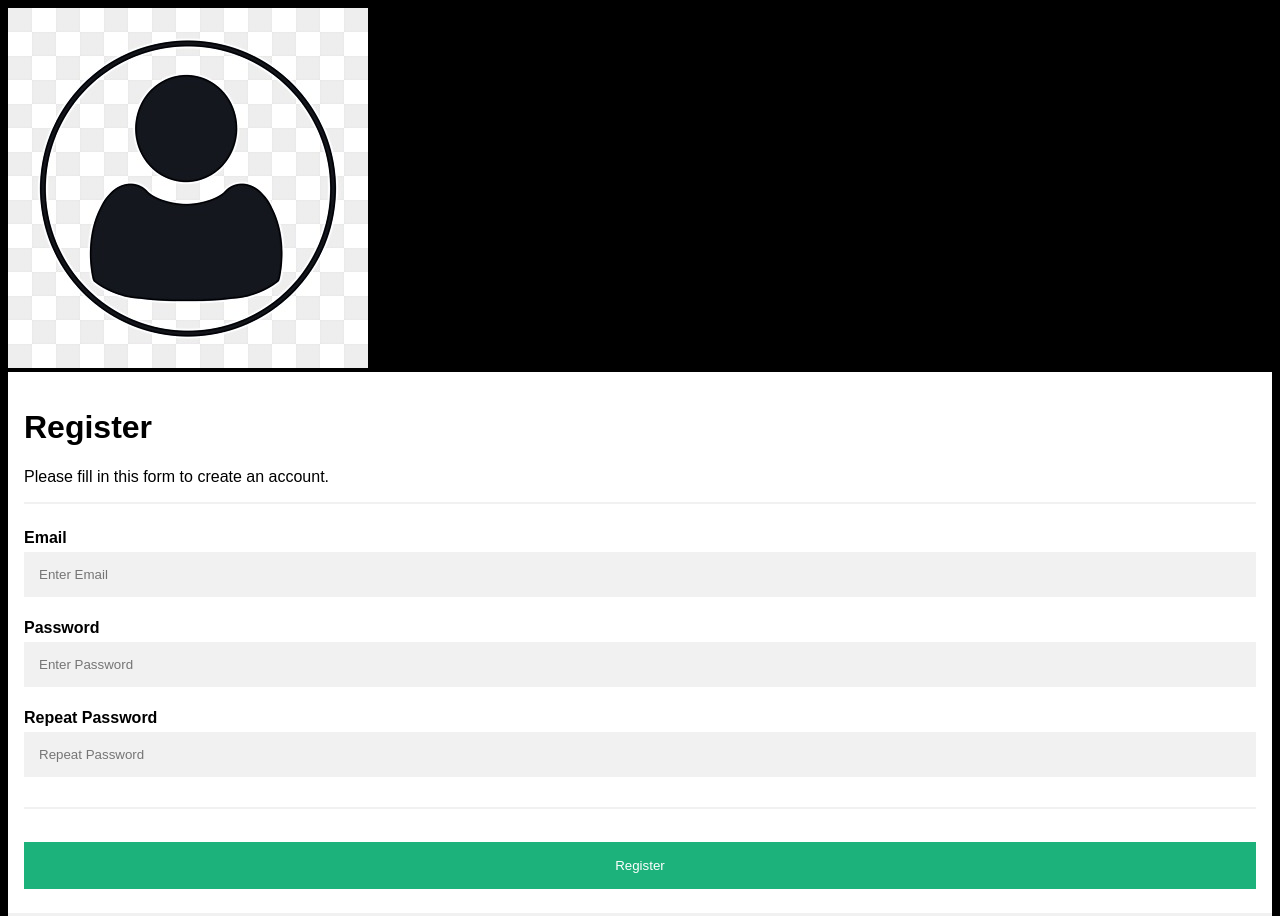
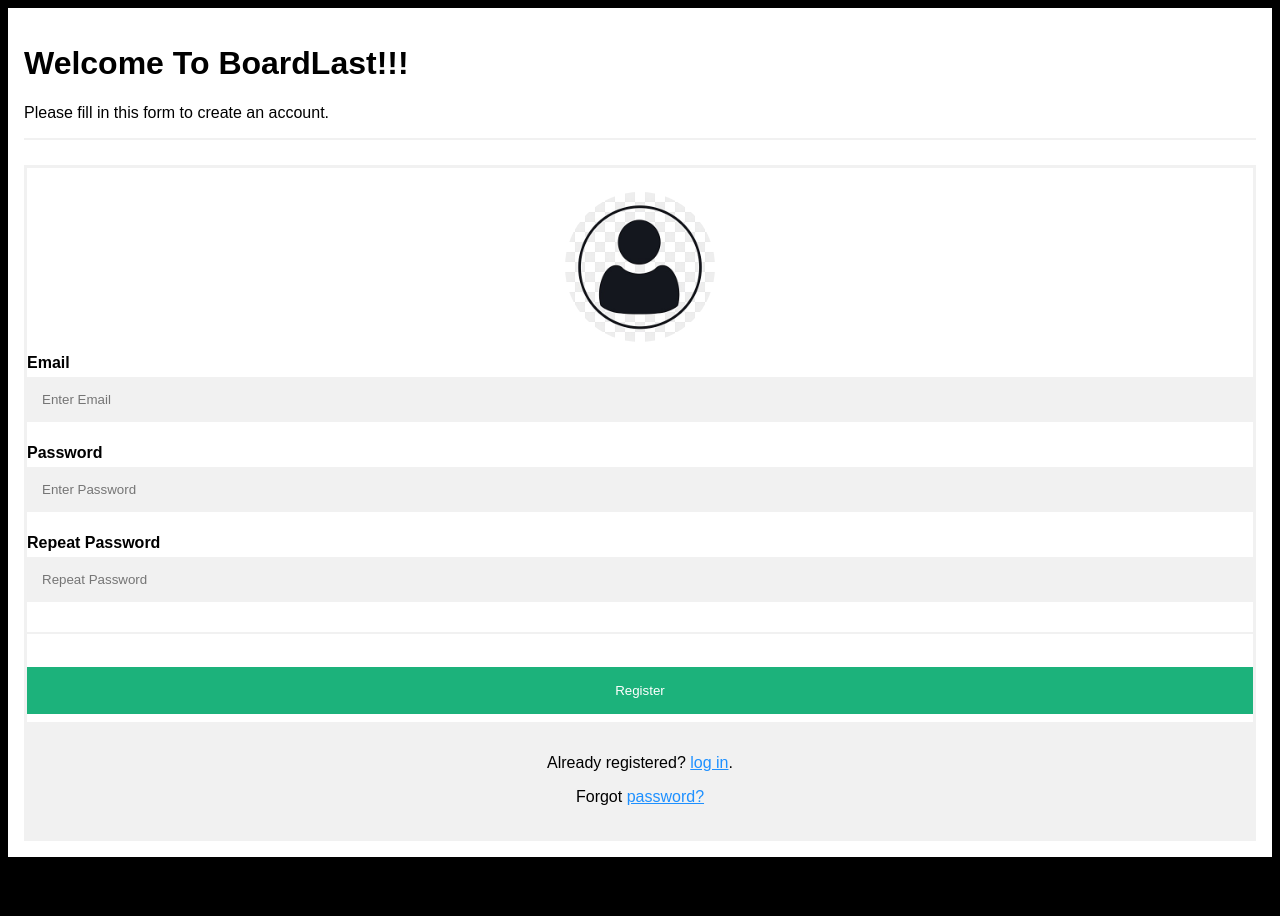
Before and after one commit to wolfwdavid/SBA-307-HTML-and-CSS, a plain HTML site: page index.html in a window 1280 px wide. Shown: the top 916 px of the page. After the commit the page ends 865 px from the top, so only its background shows below. Drawn offline with Linux system fonts and the light colour scheme.

Commit message:
index.html

```diff
--- a/index.html
+++ b/index.html
@@ -3,21 +3,22 @@
 <head>
     <meta charset="UTF-8">
     <meta name="viewport" content="width=device-width, initial-scale=1.0">
-    <title>Document</title>
+    <title>BoardLast</title>
     <link rel="stylesheet" href="styles/style.css">
 </head>
 <body contenteditable="false" class="vsc-initialized">
 
         <body>
+            <div class="container">
+                <h1>Welcome To BoardLast!!!</h1>
+                <p>Please fill in this form to create an account.</p>
+                <hr>
+
 
         <form action="/action_page.php">
             <div class="imgcontainer">
                 <img src="img/avater_placeholder.jpg" alt="Avatar" class="avatar">
               </div>
-          <div class="container">
-            <h1>Register</h1>
-            <p>Please fill in this form to create an account.</p>
-            <hr>
 
             <label for="email"><b>Email</b></label>
             <input type="text" placeholder="Enter Email" name="email" id="email" required>
@@ -31,10 +32,11 @@
 
 
             <button type="submit" class="registerbtn">Register</button>
-          </div>
+
 
           <div class="container signin">
             <p>Already registered? <a href="#">log in</a>.</p>
+            <p> <span class="psw">Forgot <a href="#">password?</a></span> </p>
           </div>
         </form>
 
--- a/styles/style.css
+++ b/styles/style.css
@@ -1,9 +1,24 @@
+.imgcontainer {
+    text-align: center; /* Center the image horizontally */
+    margin: 24px 0 12px 0; /* Add some top and bottom margin */
+}
+
+.avatar {
+    width: 150px; /* Adjust the width of the avatar */
+    height: 150px; /* Adjust the height of the avatar */
+    border-radius: 50%; /* Make the image circular */
+    display: block; /* Ensure the image is treated as a block element */
+    margin: 0 auto; /* Center the block element horizontally */
+}
+
+
 
         body {
           font-family: Arial, Helvetica, sans-serif;
           background-color: black;
         }
 
+        form {border: 3px solid #f1f1f1;}
         * {
           box-sizing: border-box;
         }
```
